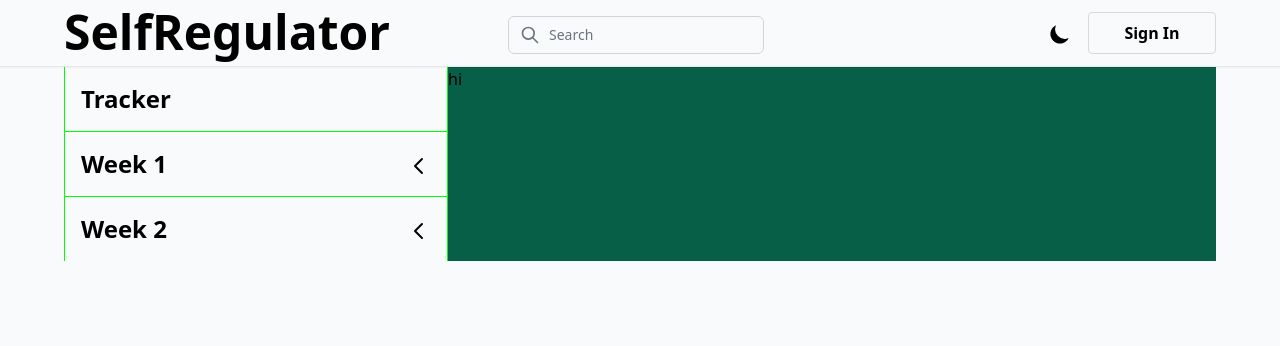
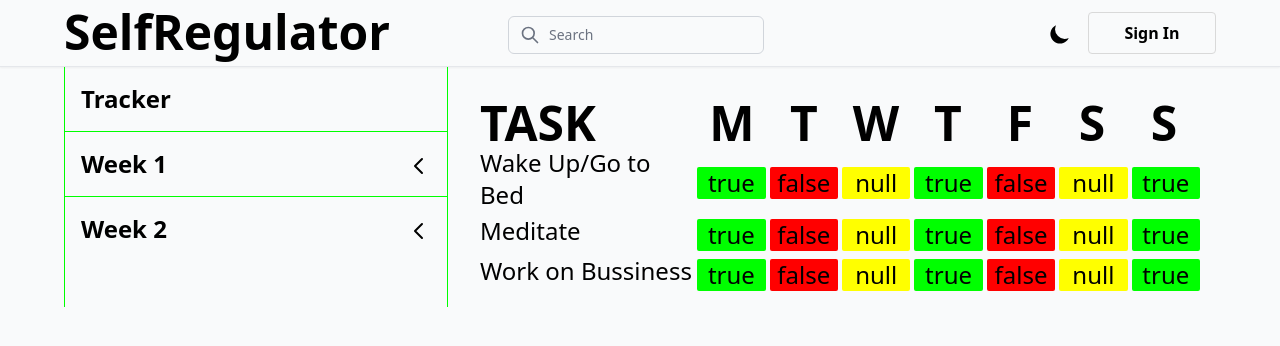
Before and after one commit to JamesPrenticez/instagram_clone, a Next.js app: page /tools in a window 1280 px wide. Shown: the top 346 px of the page. Built offline with nearby package versions, Linux system fonts and the light colour scheme; no server answers.

Commit message:
Mocking out Win The Day

```diff
--- a/components/Tools.jsx
+++ b/components/Tools.jsx
@@ -1,6 +1,5 @@
-
 import Chevron from "./Chevron";
-
+import WinTheDay from "./WinTheDay";
 
 const menuItems = [
     {
@@ -26,7 +25,7 @@ function Tools() {
         <section className="hidden lg:inline-flex cols-span-1">
           <div className="sticky w-full h-full border-l border-r border-green-600 ">
             <>
-              <div className=" divide-y divide-green-600">
+              <div className="divide-y divide-green-600">
                 {menuItems.map((item) => (
                     <div
                         key={item.id}
@@ -35,18 +34,17 @@ function Tools() {
                     >
                         {item.name}
                         {item.content ? (<Chevron />) : ("")}
-
                     </div>
-
                 ))}
-
               </div>
             </>
           </div>
         </section>
 
         <section className="col-span-2">
-          <div className="bg-green-800 w-full h-full">hi</div>
+          <div className="bg-custom-background w-full h-full">
+              <WinTheDay />
+          </div>
         </section>
       </main>
     );
--- /dev/null
+++ b/components/WinTheDay.jsx
@@ -0,0 +1,59 @@
+const todos = [
+    {
+        id: 0,
+        task: "Wake Up/Go to Bed",
+        boxes: [true, false , null, true, false, null, true],
+        type: "time"
+    },
+    {
+        id: 1,
+        task: "Meditate",
+        boxes: [true, false , null, true, false, null, true],
+        type: "duration"
+    },
+    {
+        id: 2,
+        task: "Work on Bussiness",
+        boxes: [true, false , null, true, false, null, true],
+        type: "duration"
+    }
+]
+
+function WinTheDay() {
+    return (
+      <div className="p-4 xl:mt-4 xl:ml-4">
+        <div className="grid grid-cols-10 text-custom-textColor justify-center items-center text-center font-semibold xl:text-5xl">
+          <h1 className="col-span-3 !text-left">TASK</h1>
+          <h1>M</h1>
+          <h1>T</h1>
+          <h1>W</h1>
+          <h1>T</h1>
+          <h1>F</h1>
+          <h1>S</h1>
+          <h1>S</h1>
+        </div>
+
+        {todos.map((item) => (
+            <div
+                key={item.id}
+                className="grid grid-cols-10 text-custom-textColor justify-center items-center text-center xl:text-2xl gap-x-1"
+            >
+            <p className="col-span-3 !text-left">{item.task}</p>
+
+            {item.boxes.map((box) => (
+              <div
+                key={Math.random()}
+                className={`mt-2 rounded-sm ${box === true ? "bg-green-600" : box === null ? "bg-yellow-600" : !box ? "bg-red-600" : "" }`}
+            >
+                <p className="text-black">{JSON.stringify(box)}</p>
+
+            </div>
+            ))}
+
+          </div>
+        ))}
+      </div>
+    );
+}
+
+export default WinTheDay
```
Lines whose indentation alone changed are shown as unchanged.
